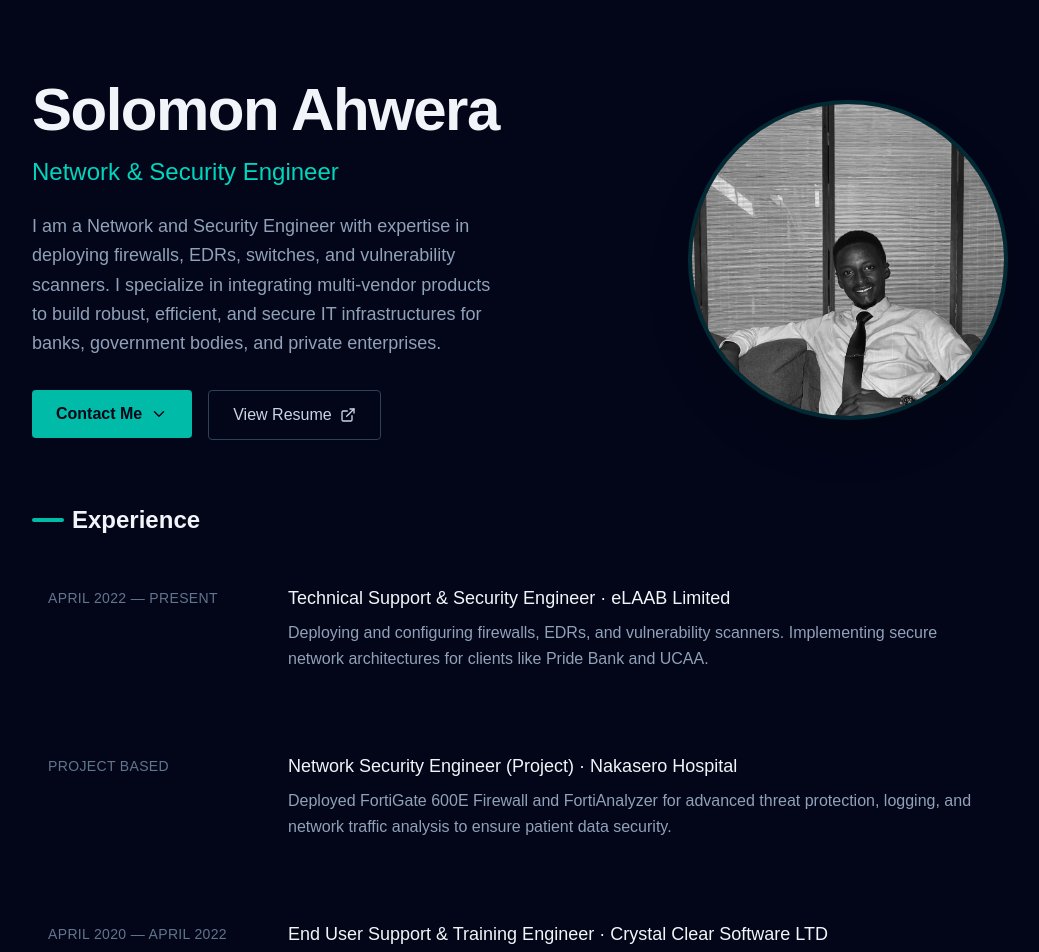
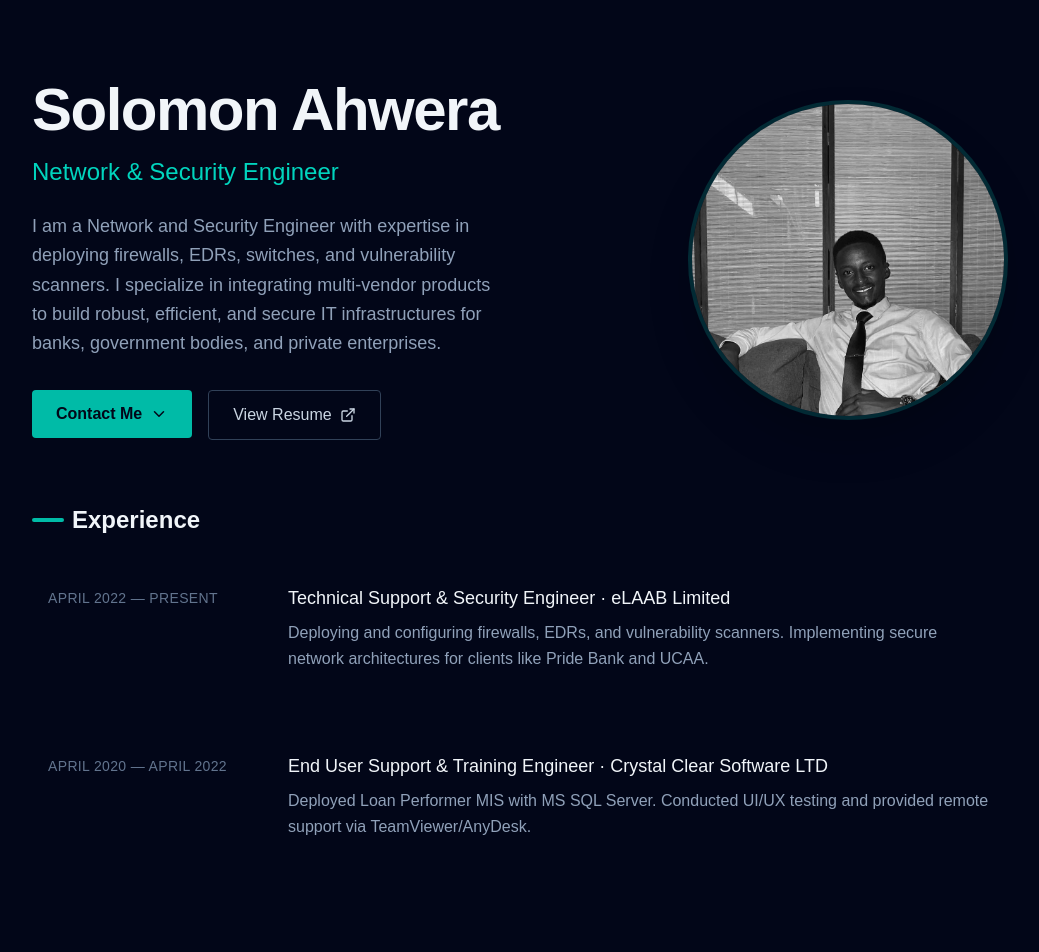
Before and after one commit to BadMan002/SolomonAhwera, a Next.js app: page / in a window 1280 px wide. Shown: the top 952 px of the page, without its empty margins (120-1159 px from the left). Built offline with nearby package versions, Linux system fonts and the light colour scheme.

Commit message:
Fix experience

```diff
--- a/app/data.ts
+++ b/app/data.ts
@@ -51,12 +51,7 @@ export const profile = {
       period: "April 2022 — Present",
       description: "Deploying and configuring firewalls, EDRs, and vulnerability scanners. Implementing secure network architectures for clients like Pride Bank and UCAA."
     },
-    {
-      company: "Nakasero Hospital",
-      role: "Network Security Engineer (Project)",
-      period: "Project Based",
-      description: "Deployed FortiGate 600E Firewall and FortiAnalyzer for advanced threat protection, logging, and network traffic analysis to ensure patient data security."
-    },
+
     {
       company: "Crystal Clear Software LTD",
       role: "End User Support & Training Engineer",
```
